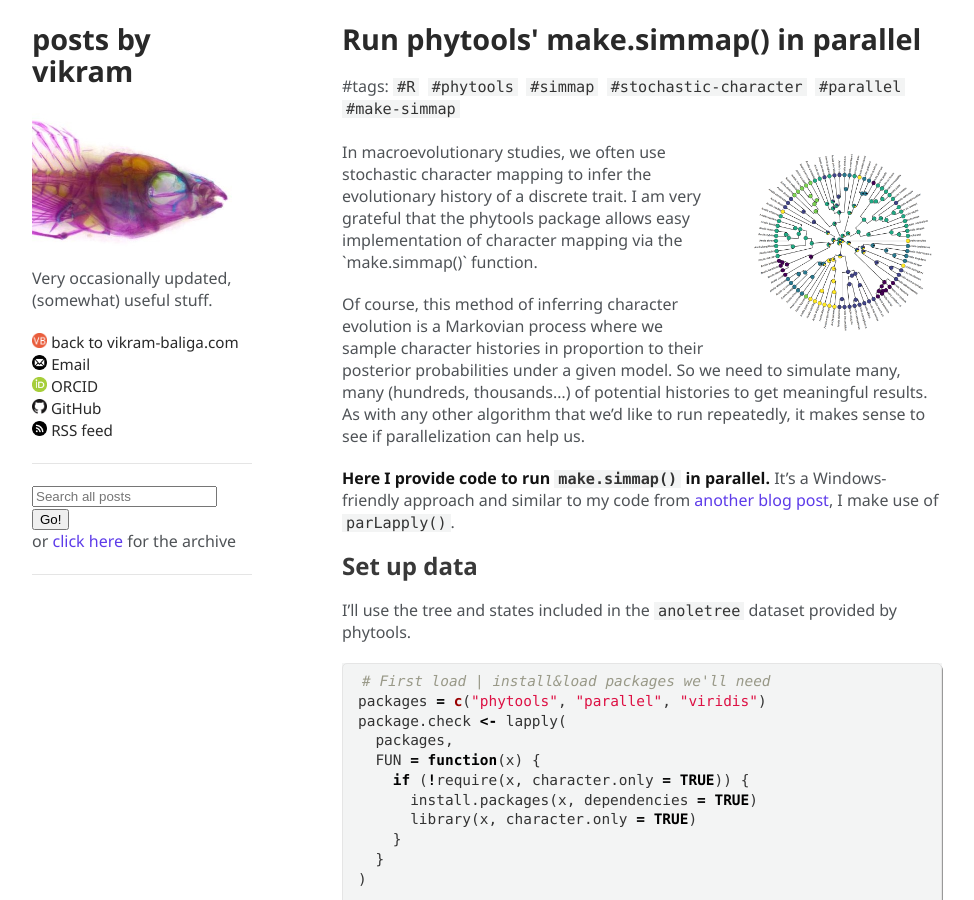
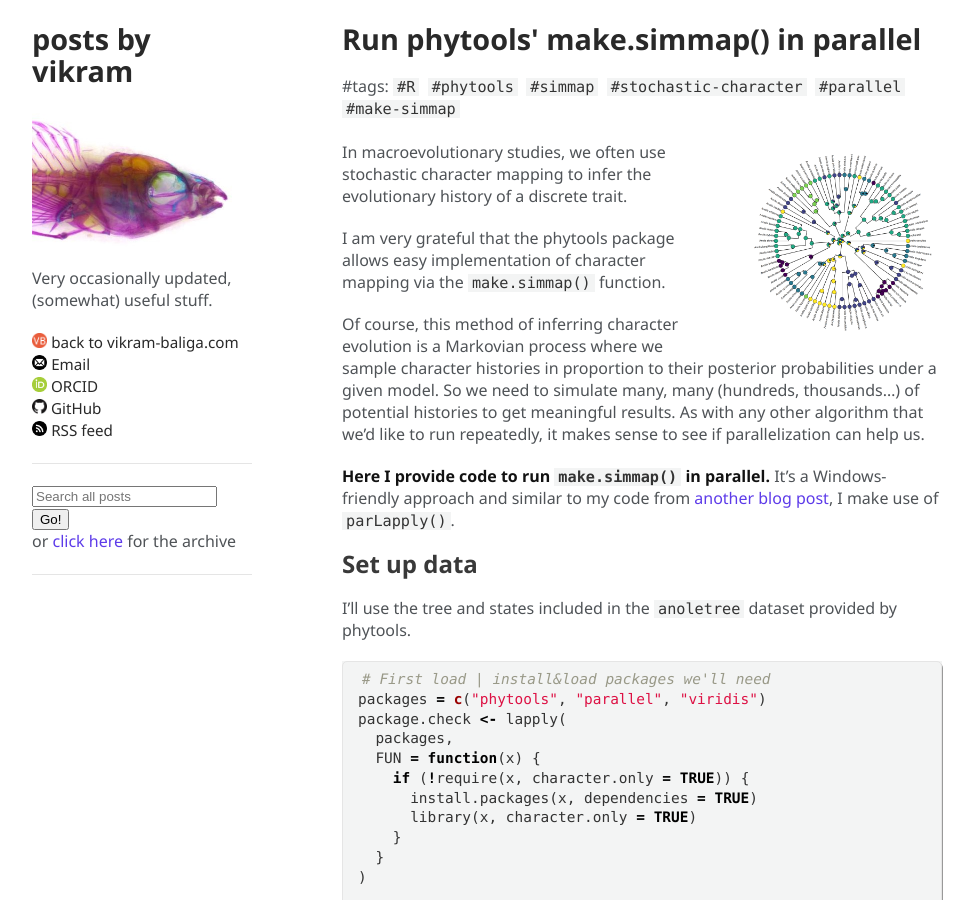
Before and after one commit to vbaliga/vbaliga.github.io, a Jekyll site: the page built from _posts/2019-05-19-run-phytools-makesimmap-parallel.md, in a window 1280 px wide and 900 px high. Shown: the whole window, without its empty margins (153-1127 px from the left). Built offline with Jekyll 4.4.1, drawn with Linux system fonts in a browser that asks for light colours; a script that is not in the unit is left out.

Commit message:
Update 2019-05-19-run-phytools-makesimmap-parallel.md

```diff
--- a/_posts/2019-05-19-run-phytools-makesimmap-parallel.md
+++ b/_posts/2019-05-19-run-phytools-makesimmap-parallel.md
@@ -6,8 +6,8 @@ title: Run phytools' make.simmap() in parallel
 <meta name="description" content="Here I provide code to run in parallel the `make.simmap()` function from phytools. It’s a Windows-friendly approach and similar to my code from another blog post, I make use of `parLapply()`.">
 <p>
 <img src="https://github.com/vbaliga/vbaliga.github.io/raw/master/images/2019-05-19/simmap_parallel-1.png" alt="simmap parallel anoledata" style="float:right;width:200px;height:200px;margin-left:30px;">
-In macroevolutionary studies, we often use stochastic character mapping to infer the evolutionary history of a discrete trait. I am very grateful that the phytools package allows easy implementation of character mapping via the `make.simmap()` function.
-</p>
+In macroevolutionary studies, we often use stochastic character mapping to infer the evolutionary history of a discrete trait.</p> I am very grateful that the phytools package allows easy implementation of character mapping via the `make.simmap()` function.
+
 Of course, this method of inferring character evolution is a Markovian process where we sample character histories in proportion to their posterior probabilities under a given model. So we need to simulate many, many (hundreds, thousands...) of potential histories to get meaningful results. As with any other algorithm that we'd like to run repeatedly, it makes sense to see if parallelization can help us.
 
 
```
